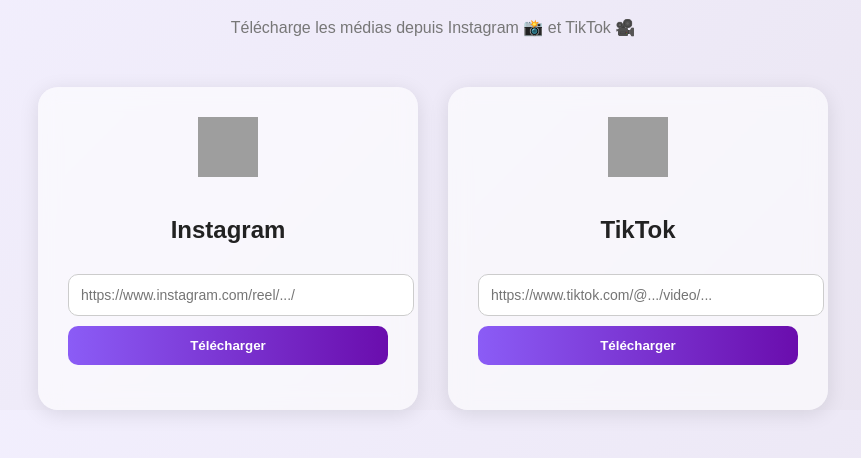
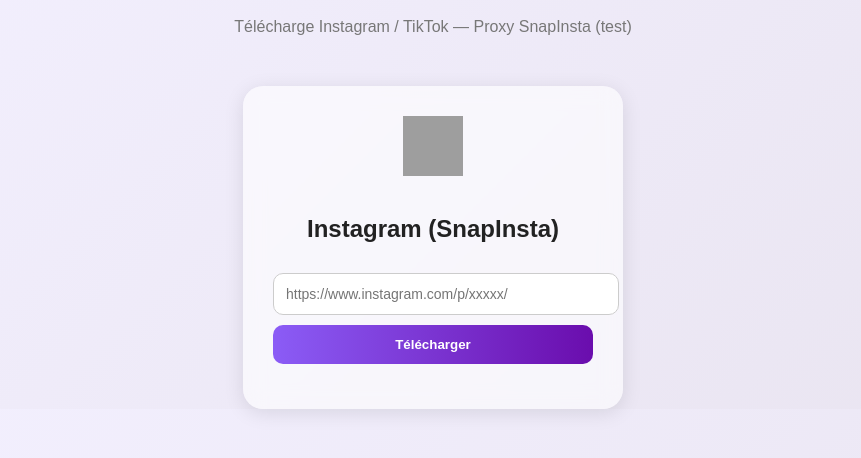
Before and after one commit to DylanK972/Studio-Yapad-Downloader, a website: page index.html in a window 1280 px wide. Shown: the part 80-538 px from the top of the page, without its empty margins (207-1068 px from the left). Drawn offline with Linux system fonts and the light colour scheme; grey boxes are pictures that could not be loaded.

Commit message:
Update index.html

```diff
--- a/index.html
+++ b/index.html
@@ -1,30 +1,22 @@
 <!DOCTYPE html>
 <html lang="fr">
 <head>
-  <meta charset="UTF-8" />
-  <meta name="viewport" content="width=device-width, initial-scale=1.0" />
+  <meta charset="utf-8"/>
+  <meta name="viewport" content="width=device-width,initial-scale=1"/>
   <title>Studio Yapad Downloader</title>
-  <link rel="stylesheet" href="style.css" />
+  <link rel="stylesheet" href="style.css"/>
 </head>
 <body>
   <h1>Studio Yapad Downloader</h1>
-  <p class="subtitle">Télécharge les médias depuis Instagram 📸 et TikTok 🎥</p>
+  <p class="subtitle">Télécharge Instagram / TikTok — Proxy SnapInsta (test)</p>
 
   <div class="container">
     <div class="card">
-      <img src="https://cdn-icons-png.flaticon.com/512/174/174855.png" class="icon" />
-      <h2>Instagram</h2>
-      <input id="insta" placeholder="https://www.instagram.com/reel/.../" />
-      <button onclick="download('instagram')">Télécharger</button>
-      <div id="instagram-result" class="result"></div>
-    </div>
-
-    <div class="card">
-      <img src="https://cdn-icons-png.flaticon.com/512/3046/3046125.png" class="icon" />
-      <h2>TikTok</h2>
-      <input id="tiktok" placeholder="https://www.tiktok.com/@.../video/..." />
-      <button onclick="download('tiktok')">Télécharger</button>
-      <div id="tiktok-result" class="result"></div>
+      <img src="https://cdn-icons-png.flaticon.com/512/174/174855.png" class="icon"/>
+      <h2>Instagram (SnapInsta)</h2>
+      <input id="insta" placeholder="https://www.instagram.com/p/xxxxx/" />
+      <button onclick="proxyDownload('snapinsta')">Télécharger</button>
+      <div id="snapinsta-result" class="result"></div>
     </div>
   </div>
 
```
